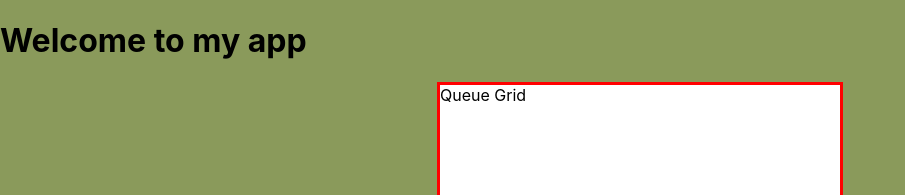
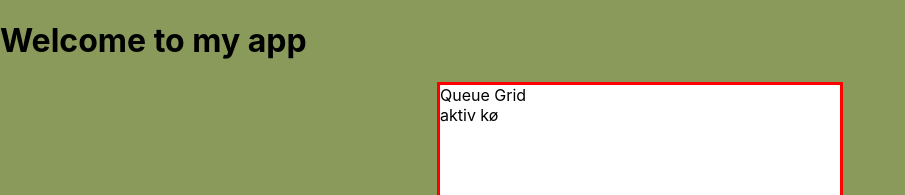
Before and after one commit to kaarolina99/k-system, a React (Create React App) app: page / in a window 1280 px wide. Shown: the top 195 px of the page, without its empty margins (0-905 px from the left). Built offline with nearby package versions, Linux system fonts and the light colour scheme.

Commit message:
aktiv kø i queue_componentaktiv kø i queue_component

```diff
--- a/src/queue_component/App.js
+++ b/src/queue_component/App.js
@@ -6,6 +6,9 @@ return (
     <div className="QueueGrid">
         <div>
         Queue Grid
+        <div>
+           aktiv kø
+        </div>
         </div>
     </div>
     </div>
```
